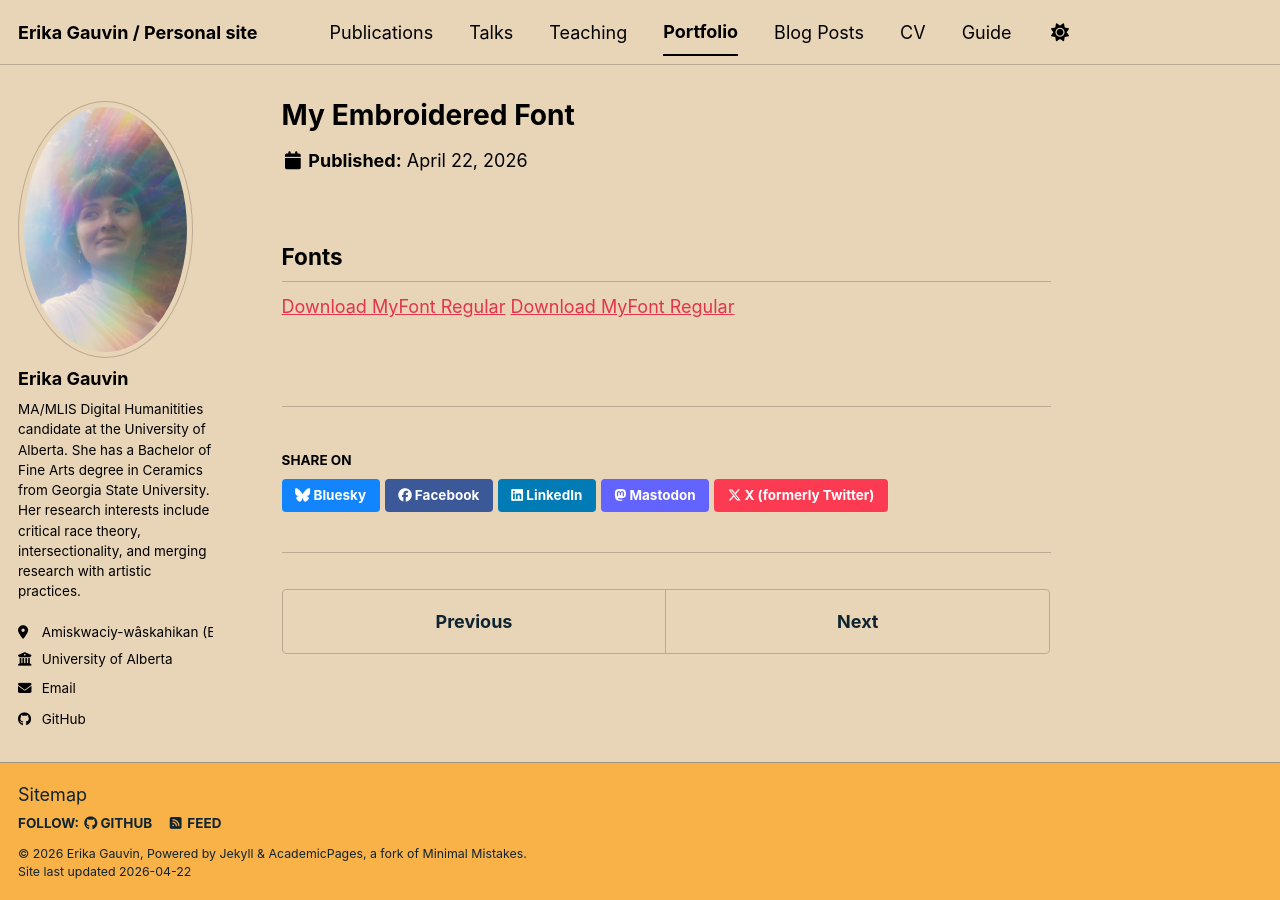
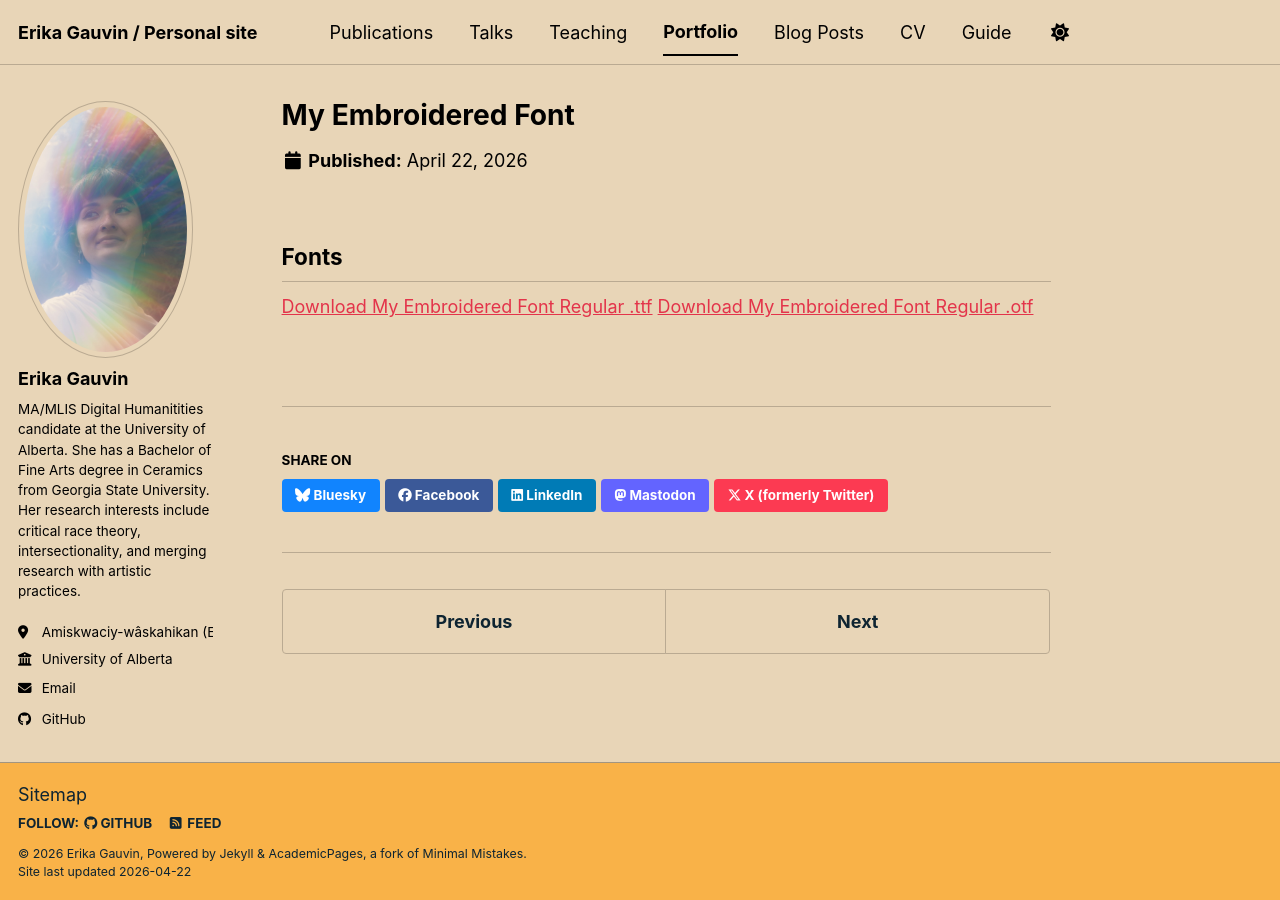
Before and after one commit to ecgauvin/about, a Jekyll site: the page built from _portfolio/portfolio-2.md, in a window 1280 px wide. Built offline with Jekyll 4.4.1, drawn with Linux system fonts in a browser that asks for light colours; a script bundle is joined from its source files by our own code; library files that are not in the unit come from our copies.

Commit message:
Update portfolio-2.md

```diff
--- a/_portfolio/portfolio-2.md
+++ b/_portfolio/portfolio-2.md
@@ -6,5 +6,5 @@ excerpt: This is my embroidered font that you can load and use for yourself! "<b
 
 ## Fonts
 
-[Download MyFont Regular](../../files/Chijiri1-Regular.ttf)
-[Download MyFont Regular](../../files/Chijiri1-Regular.otf)
+[Download My Embroidered Font Regular .ttf](../../files/Chijiri1-Regular.ttf)
+[Download My Embroidered Font Regular .otf](../../files/Chijiri1-Regular.otf)
```
